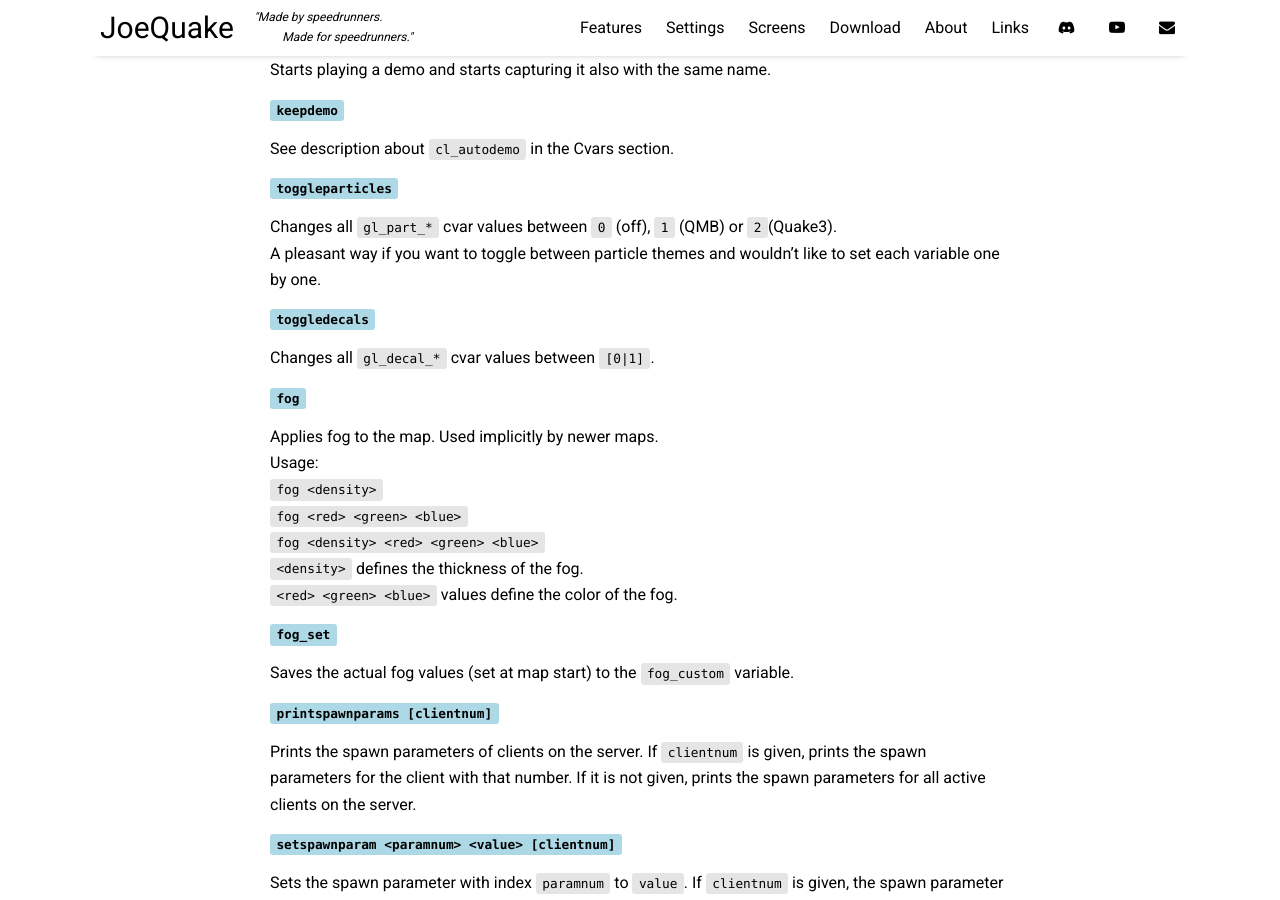
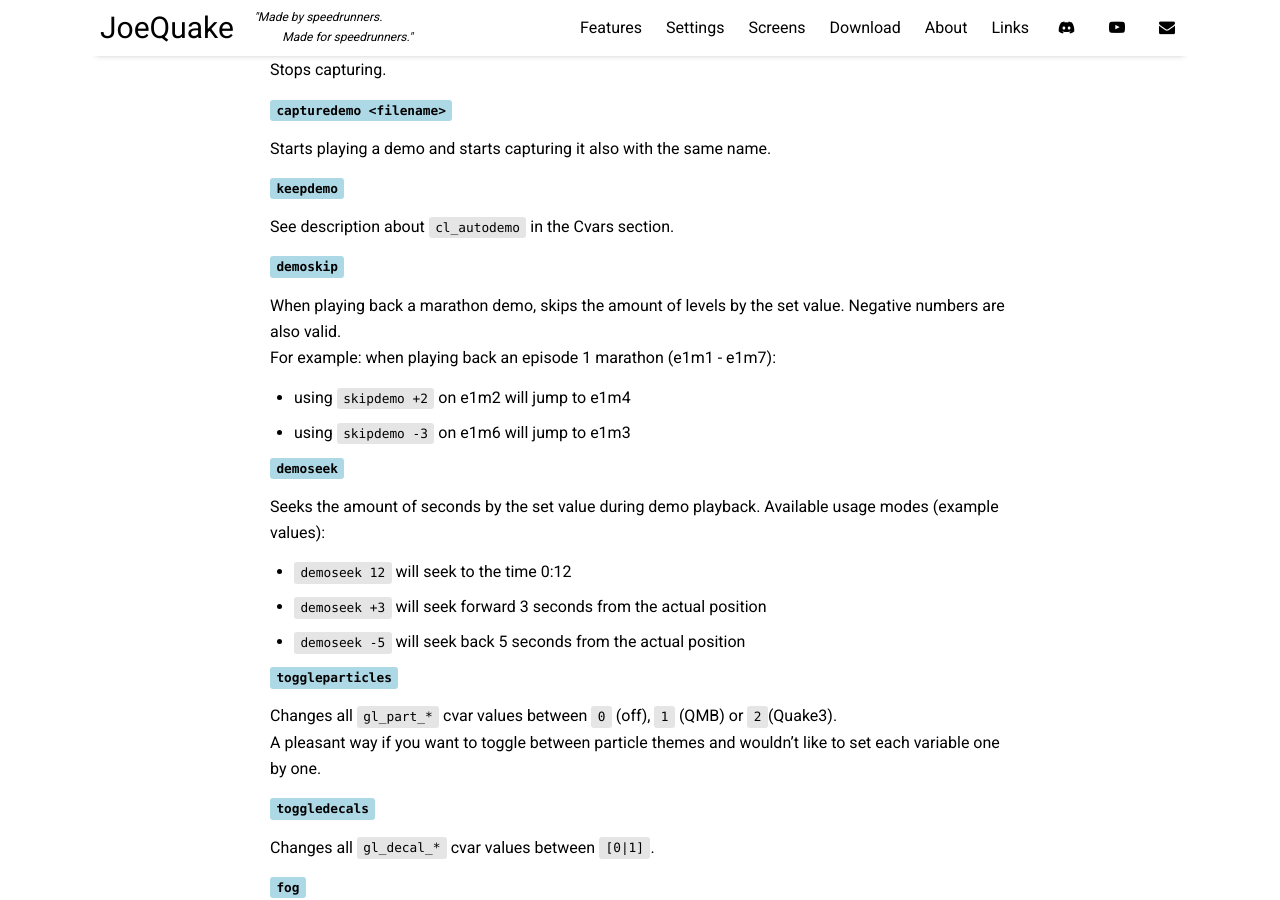
Before and after one commit to j0zzz/JoeQuake, a Jekyll site: the page built from docs/pages/cvars-commands.md, in a window 1280 px wide and 900 px high, scrolled down 19353 px. Built offline with Jekyll 4.4.1, drawn with Linux system fonts in a browser that asks for light colours; nearby versions of some CDN libraries; some of the changed text lies outside the part shown.

Commit message:
Added cl_demoui, seekdemo, skipdemo to features

```diff
--- a/docs/pages/cvars-commands.md
+++ b/docs/pages/cvars-commands.md
@@ -252,6 +252,11 @@
 
 Maximum value of pitch angle. Cannot be greater than `90`.
 Default value is `80`.
+
+##### `cl_demoui`
+
+Switch for the demo player UI, `0` means the player is hidden.
+Default value is `1`.
 
 ##### `cl_independentphysics`
 
@@ -926,6 +931,21 @@
 
 See description about `cl_autodemo` in the Cvars section.
 
+##### `demoskip`
+
+When playing back a marathon demo, skips the amount of levels by the set value. Negative numbers are also valid.
+For example: when playing back an episode 1 marathon (e1m1 - e1m7):
+- using `skipdemo +2` on e1m2 will jump to e1m4
+- using `skipdemo -3` on e1m6 will jump to e1m3
+
+##### `demoseek`
+
+Seeks the amount of seconds by the set value during demo playback.
+Available usage modes (example values):
+- `demoseek 12` will seek to the time 0:12
+- `demoseek +3` will seek forward 3 seconds from the actual position
+- `demoseek -5` will seek back 5 seconds from the actual position
+
 ##### `toggleparticles`
 
 Changes all `gl_part_*` cvar values between `0` (off), `1` (QMB) or `2`(Quake3).
```
